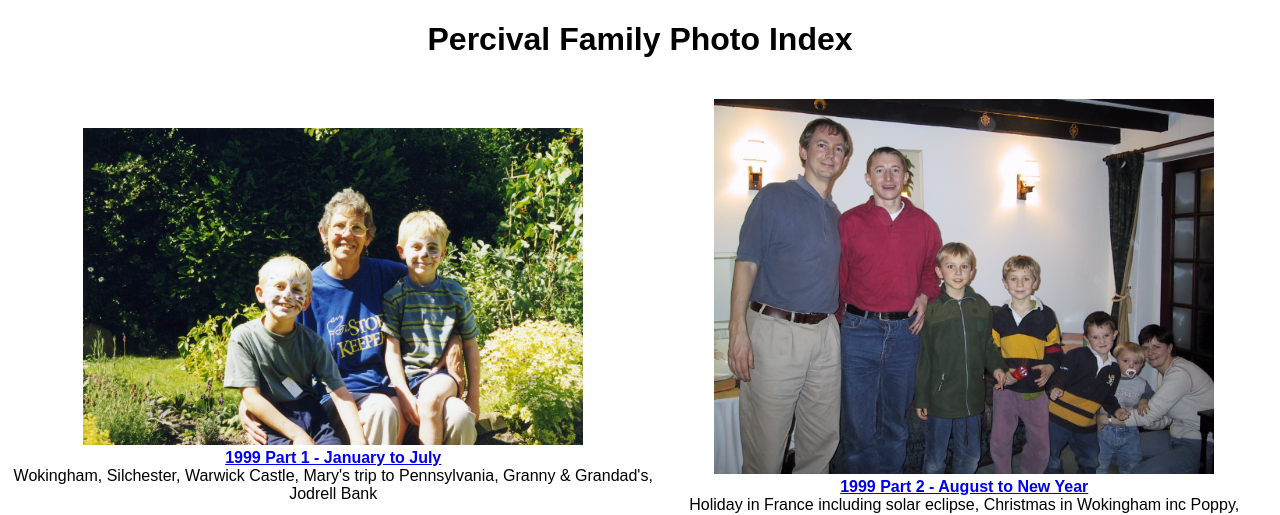
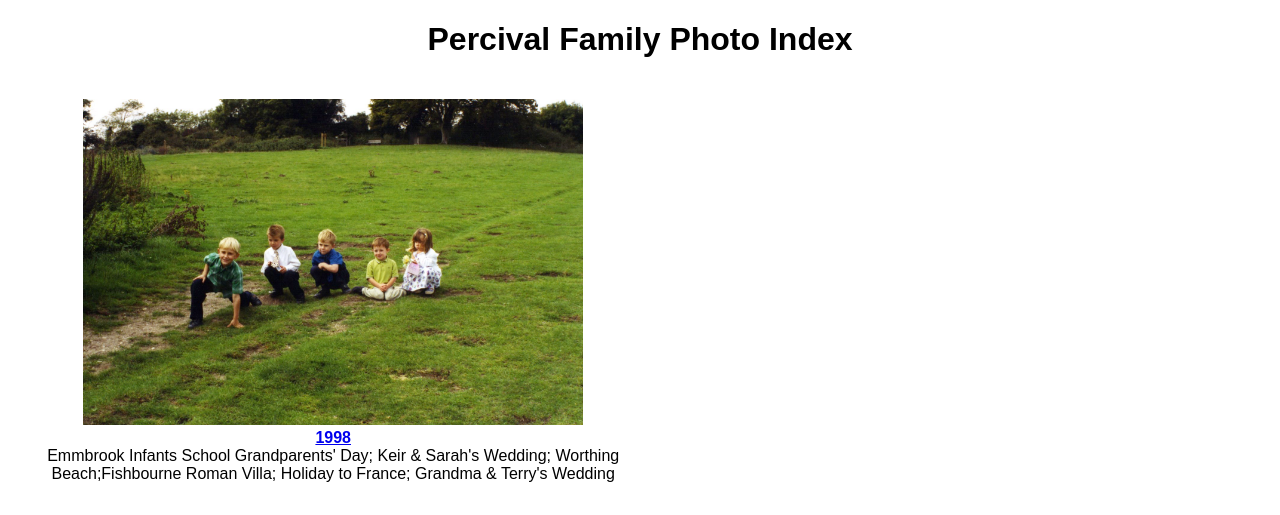
Before and after one commit to percivm/percivm.github.io, a plain HTML site: page index.html in a window 1280 px wide. Shown: the top 515 px of the page. Drawn offline with Linux system fonts and the light colour scheme.

Commit message:
added 1998 photos

```diff
--- a/index.html
+++ b/index.html
@@ -11,6 +11,17 @@
 <body>
 <h1>Percival Family Photo Index</h1>
 <TABLE>
+<TR>
+<TD>
+<p style="text-align: center;">
+<A HREF=https://photos.app.goo.gl/3pxsti5FJhRDHFJ28>
+<IMG width=500px src="1998.jpg"/>
+<BR><B>1998</B></A><BR>
+Emmbrook Infants School Grandparents' Day; Keir & Sarah's Wedding; Worthing Beach;Fishbourne Roman Villa; Holiday to France; Grandma & Terry's Wedding
+</P
+</TD>
+</TR>
+
 <TR>
 <TD>
 <p style="text-align: center;">
```
Also changed, not shown: 1998.jpg (added), 1 other file.
